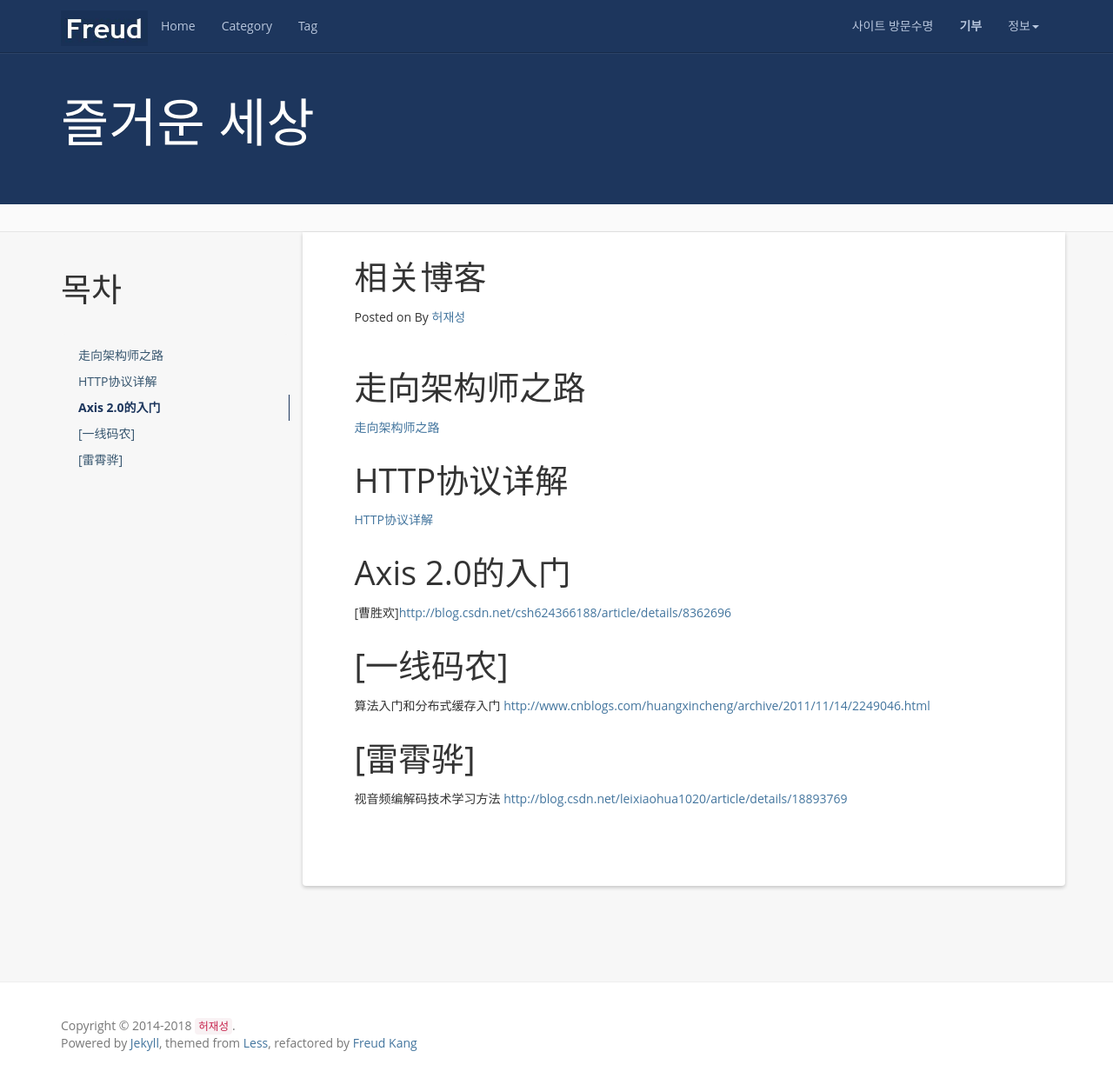
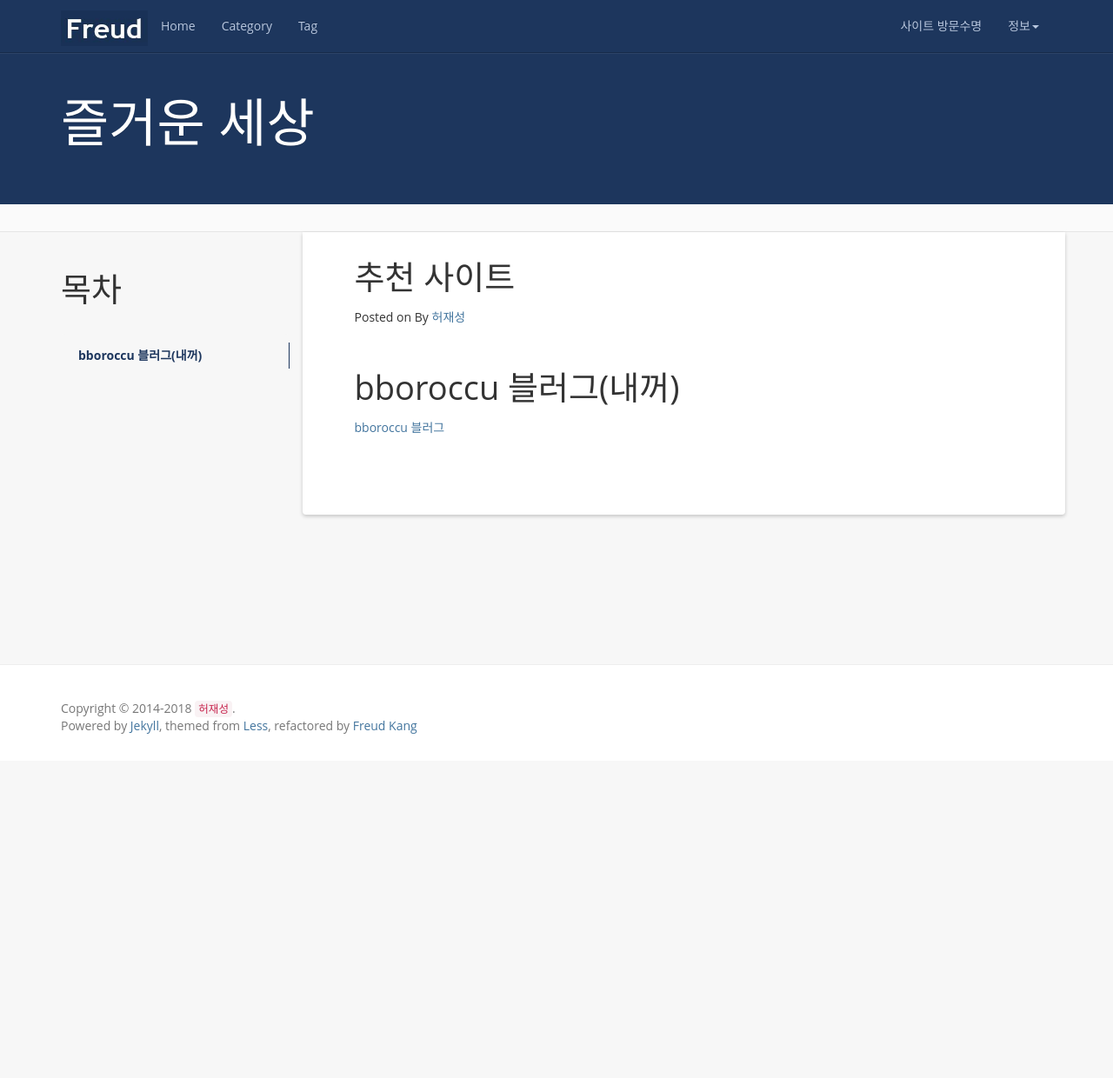
Before and after one commit to bboroccu/bboroccu.github.io, a Jekyll site: the page built from reference.md, in a window 1280 px wide and 1240 px high. Shown: the whole window at 87% size. Built offline with Jekyll 4.4.1, drawn with Linux system fonts in a browser that asks for light colours; nearby versions of some CDN libraries; a script that is not in the unit is left out; comment, search, counter and statistics services are not loaded.

Commit message:
[수정사항] - 메뉴 수정

```diff
--- a/_includes/header.html
+++ b/_includes/header.html
@@ -26,15 +26,11 @@
         <li>
             <a><span id="busuanzi_container_site_pv">사이트 방문수<span id="busuanzi_value_site_pv"></span>명</span></a>
         </li>
-        <li>
-          <a href="{{ '/donate/' | prepend: site.baseurl }}"><strong>기부</strong></a>
-        </li>
         <li class="dropdown">
           <a href="#" class="dropdown-toggle" data-toggle="dropdown">정보<b class="caret"></b></a>
           <ul class="dropdown-menu">
             <li><a rel="nofollow" target="_blank" href="{{site.github}}">Github</a></li>
-            <li><a rel="nofollow" href="{{ '/books' | prepend: site.baseurl }}">목록</a></li>
-            <li><a rel="nofollow" href="{{ '/reference' | prepend: site.baseurl }}">추천블러그</a></li>
+            <li><a rel="nofollow" href="{{ '/reference' | prepend: site.baseurl }}">추천사이트</a></li>
             <li><a href="{{ '/feed.xml' | prepend: site.baseurl }}">RSS</a></li>
           </ul>
         </li>
--- a/reference.md
+++ b/reference.md
@@ -1,6 +1,6 @@
 ---
 layout: post
-title: 相关博客
+title: 추천 사이트
 permalink: /reference/
 ---
 
@@ -8,24 +8,6 @@ permalink: /reference/
 {:toc}
 
 
-走向架构师之路
+bboroccu 블러그(내꺼)
 =====================
-[走向架构师之路](http://blog.csdn.net/cutesource/article/details/4901506)
-
-HTTP协议详解
-=====================
-[HTTP协议详解](http://www.jmarshall.com/easy/http/)
-
-Axis 2.0的入门
-=====================
-[曹胜欢][http://blog.csdn.net/csh624366188/article/details/8362696](http://blog.csdn.net/csh624366188/article/details/8362696)
-
-[一线码农]
-=====================
-算法入门和分布式缓存入门
-[http://www.cnblogs.com/huangxincheng/archive/2011/11/14/2249046.html](http://www.cnblogs.com/huangxincheng/archive/2011/11/14/2249046.html)
-
-[雷霄骅]
-=====================
-视音频编解码技术学习方法
-[http://blog.csdn.net/leixiaohua1020/article/details/18893769](http://blog.csdn.net/leixiaohua1020/article/details/18893769)
+[bboroccu 블러그](https://blog.naver.com/bboroccu)
```
